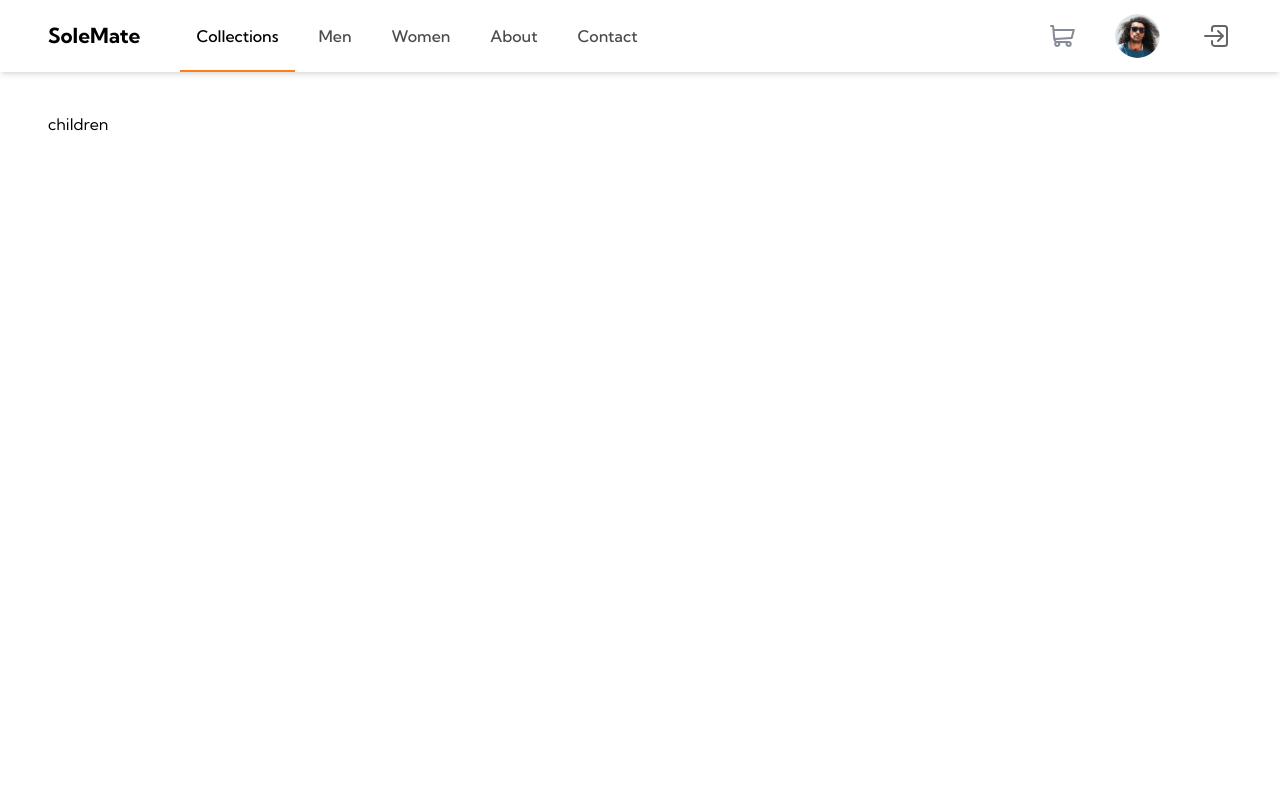
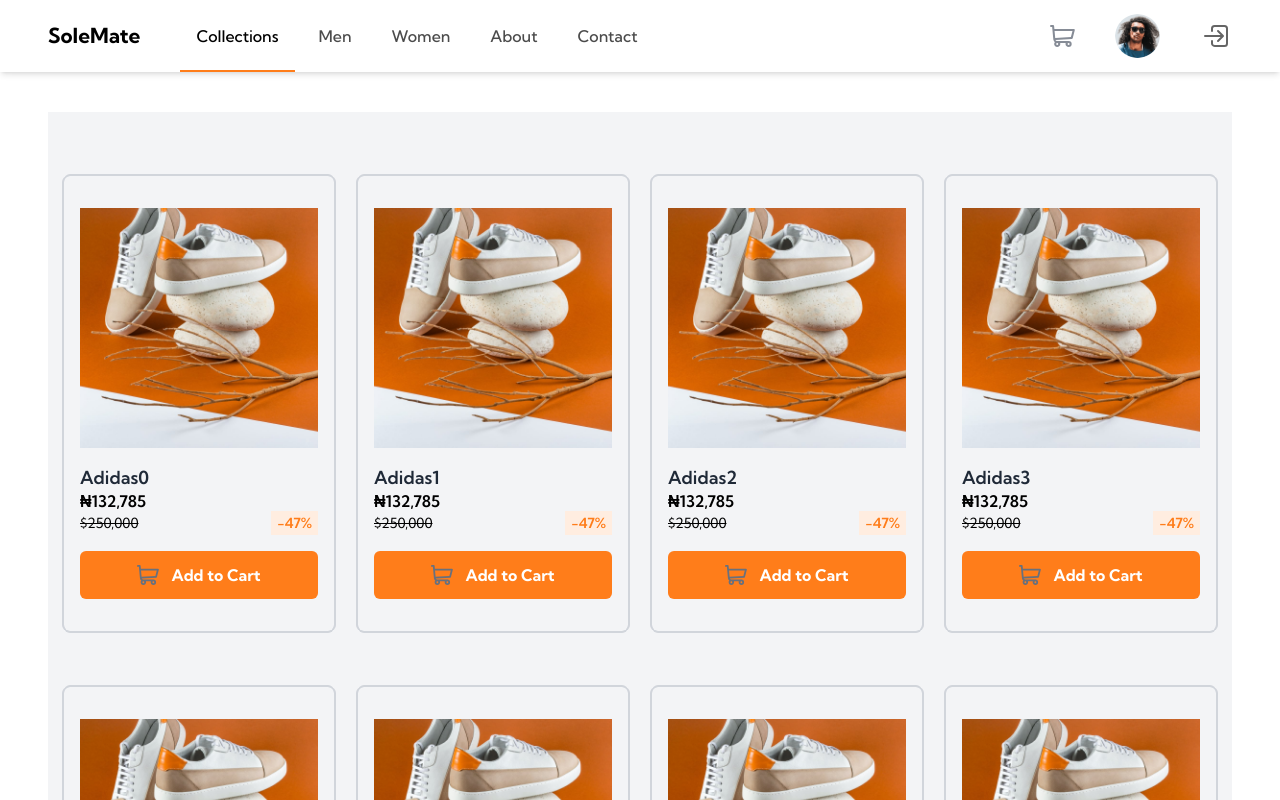
Before and after one commit to khennyboy/shoe-store-clients, a Next.js app: page / in a window 1280 px wide. Shown: the top 800 px of the page. Built offline with nearby package versions, Linux system fonts and the light colour scheme.

Commit message:
mpagination added

```diff
--- a/app/layout.js
+++ b/app/layout.js
@@ -28,7 +28,7 @@
           <Nav />
         </Suspense>
         <div className="">
-          {<Suspense fallback="loading...">children</Suspense>}
+          {<Suspense fallback="loading...">{children}</Suspense>}
         </div>
       </body>
     </html>
```
